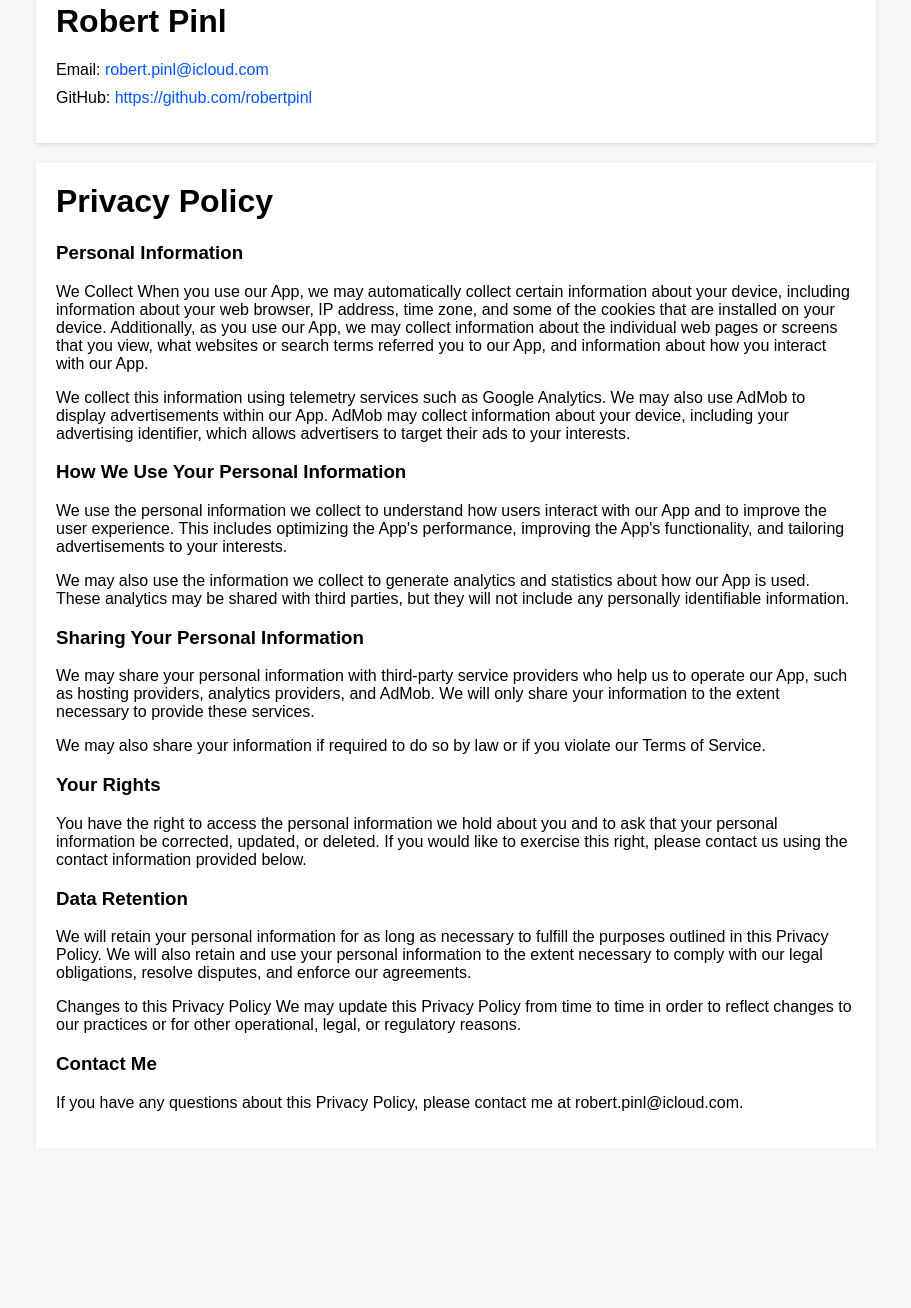
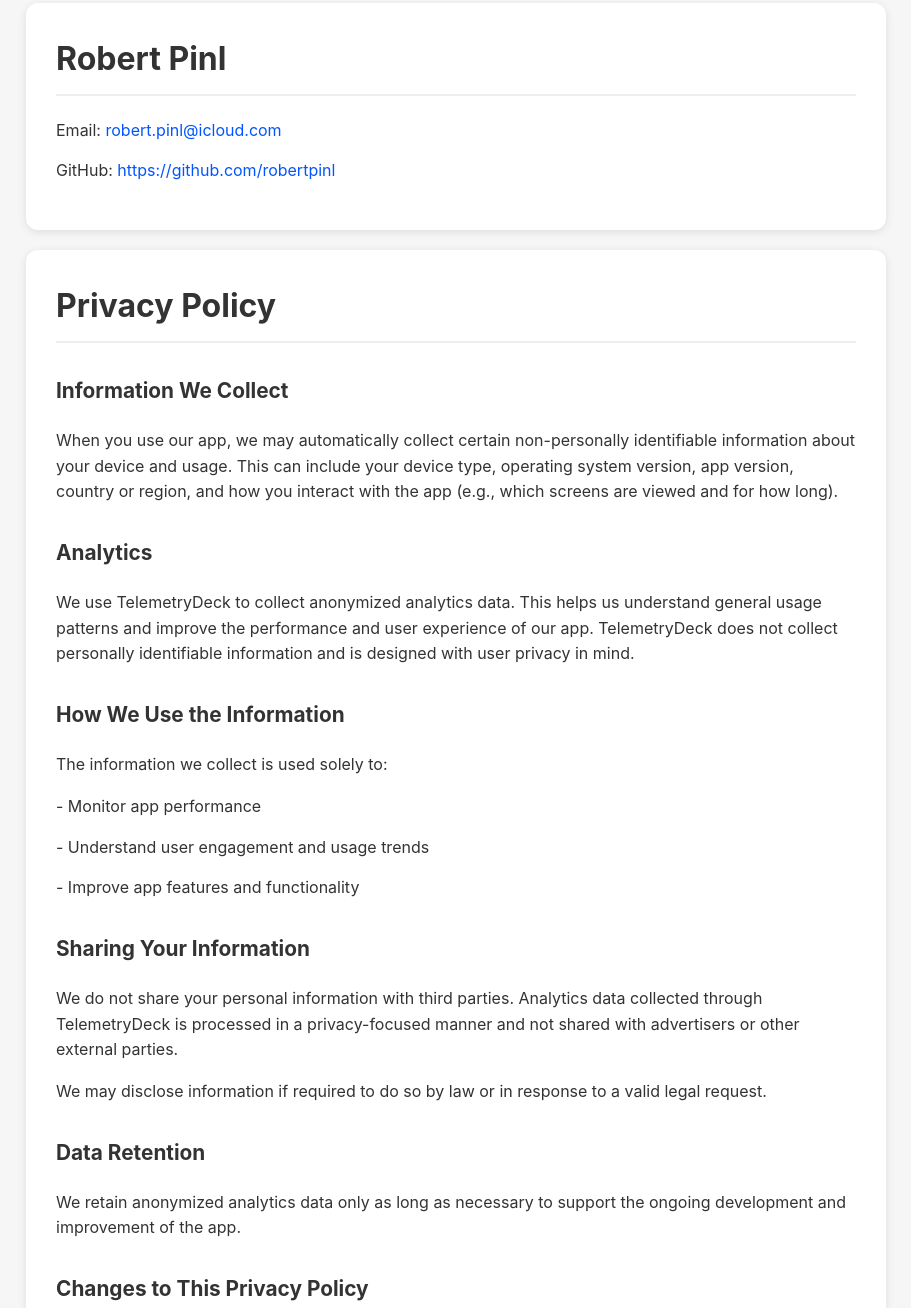
Before and after one commit to robertpinl/robertpinl.github.io, a plain HTML site: page index.html in a window 1280 px wide. Shown: the part 17-1325 px from the top of the page, without its empty margins (184-1095 px from the left). Before the commit the page ends 1165 px from the top, so only its background shows below. Drawn offline with Linux system fonts and the light colour scheme.

Commit message:
Update privacy policy

```diff
--- a/index.html
+++ b/index.html
@@ -1,39 +1,108 @@
 <!DOCTYPE html>
-<html>
+<html lang="en">
   <head>
     <meta charset="UTF-8">
     <meta name="viewport" content="width=device-width, initial-scale=1.0">
-    <title>Swift Developer - Contact Information</title>
+    <title>Robert Pinl - Privacy Policy</title>
     <style>
+      :root {
+        --primary-color: #0055FF;
+        --text-color: #333333;
+        --background-color: #F6F6F6;
+        --container-background: #FFFFFF;
+      }
+
       body {
-        font-family: Arial, sans-serif;
+        font-family: -apple-system, BlinkMacSystemFont, "Segoe UI", Roboto, Helvetica, Arial, sans-serif;
         margin: 0;
-        padding: 0;
-        background-color: #F6F6F6;
+        padding: 20px;
+        background-color: var(--background-color);
+        color: var(--text-color);
+        line-height: 1.6;
       }
+
       .container {
         max-width: 800px;
         margin: 0 auto;
-        padding: 20px;
-        background-color: #FFFFFF;
-        box-shadow: 0 2px 4px rgba(0, 0, 0, 0.1);
+        padding: 30px;
+        background-color: var(--container-background);
+        box-shadow: 0 2px 8px rgba(0, 0, 0, 0.1);
+        border-radius: 12px;
       }
+
       .container + .container {
         margin-top: 20px;
       }
-      h1, h2 {
+
+      h1 {
         margin-top: 0;
+        color: var(--text-color);
+        font-size: 2em;
+        border-bottom: 2px solid #eee;
+        padding-bottom: 10px;
       }
+
+      h3 {
+        color: var(--text-color);
+        margin-top: 1.5em;
+        font-size: 1.3em;
+      }
+
       ul {
         list-style: none;
         padding-left: 0;
       }
+
       li {
-        margin-bottom: 10px;
+        margin-bottom: 15px;
+        display: flex;
+        align-items: center;
       }
+
       a {
-        color: #0055FF;
+        color: var(--primary-color);
         text-decoration: none;
+        transition: color 0.2s ease;
+      }
+
+      a:hover {
+        color: #003cbd;
+        text-decoration: underline;
+      }
+
+      p {
+        margin: 1em 0;
+      }
+
+      /* Contact icons */
+      .contact-icon {
+        width: 20px;
+        height: 20px;
+        margin-right: 10px;
+      }
+
+      /* Dark mode support */
+      @media (prefers-color-scheme: dark) {
+        :root {
+          --text-color: #ffffff;
+          --background-color: #1a1a1a;
+          --container-background: #2d2d2d;
+        }
+
+        .container {
+          box-shadow: 0 2px 8px rgba(0, 0, 0, 0.3);
+        }
+      }
+
+      /* Responsive design */
+      @media (max-width: 600px) {
+        body {
+          padding: 10px;
+        }
+
+        .container {
+          padding: 20px;
+        }
       }
     </style>
   </head>
@@ -41,28 +110,55 @@
     <div class="container">
       <h1>Robert Pinl</h1>
       <ul>
-        <li>Email: <a href="mailto:robert.pinl@icloud.com">robert.pinl@icloud.com</a></li>
-        <li>GitHub: <a href="https://github.com/robertpinl">https://github.com/robertpinl</a></li>
+        <li>Email:&nbsp<a href="mailto:robert.pinl@icloud.com">robert.pinl@icloud.com</a></li>
+        <li>GitHub:&nbsp<a href="https://github.com/robertpinl">https://github.com/robertpinl</a></li>
       </ul>
     </div>
-    <div class="container">
+      <div class="container">
         <h1>Privacy Policy</h1>
-          <h3>Personal Information</h3>
-          <p>We Collect When you use our App, we may automatically collect certain information about your device, including information about your web browser, IP address, time zone, and some of the cookies that are installed on your device. Additionally, as you use our App, we may collect information about the individual web pages or screens that you view, what websites or search terms referred you to our App, and information about how you interact with our App.</p>
-          <p>We collect this information using telemetry services such as Google Analytics. We may also use AdMob to display advertisements within our App. AdMob may collect information about your device, including your advertising identifier, which allows advertisers to target their ads to your interests.</p>
-          <h3>How We Use Your Personal Information</h3>
-          <p>We use the personal information we collect to understand how users interact with our App and to improve the user experience. This includes optimizing the App's performance, improving the App's functionality, and tailoring advertisements to your interests.</p>
-          <p>We may also use the information we collect to generate analytics and statistics about how our App is used. These analytics may be shared with third parties, but they will not include any personally identifiable information.</p>
-          <h3>Sharing Your Personal Information</h3>
-          <p>We may share your personal information with third-party service providers who help us to operate our App, such as hosting providers, analytics providers, and AdMob. We will only share your information to the extent necessary to provide these services.</p>
-          <p>We may also share your information if required to do so by law or if you violate our Terms of Service.</p>
-          <h3>Your Rights</h3>
-          <p>You have the right to access the personal information we hold about you and to ask that your personal information be corrected, updated, or deleted. If you would like to exercise this right, please contact us using the contact information provided below.</p>
-          <h3>Data Retention</h3>
-          <p>We will retain your personal information for as long as necessary to fulfill the purposes outlined in this Privacy Policy. We will also retain and use your personal information to the extent necessary to comply with our legal obligations, resolve disputes, and enforce our agreements.</p>
-          <p>Changes to this Privacy Policy We may update this Privacy Policy from time to time in order to reflect changes to our practices or for other operational, legal, or regulatory reasons.</p>
-          <h3>Contact Me</h3>
-          <p>If you have any questions about this Privacy Policy, please contact me at robert.pinl@icloud.com.</p>
+
+        <h3>Information We Collect</h3>
+        <p>
+          When you use our app, we may automatically collect certain non-personally identifiable information about your device and usage. This can include your device type, operating system version, app version, country or region, and how you interact with the app (e.g., which screens are viewed and for how long).
+        </p>
+
+        <h3>Analytics</h3>
+        <p>
+          We use TelemetryDeck to collect anonymized analytics data. This helps us understand general usage patterns and improve the performance and user experience of our app. TelemetryDeck does not collect personally identifiable information and is designed with user privacy in mind.
+        </p>
+
+        <h3>How We Use the Information</h3>
+        <p>
+          The information we collect is used solely to:
+          <ul>
+            <li>- Monitor app performance</li>
+            <li>- Understand user engagement and usage trends</li>
+            <li>- Improve app features and functionality</li>
+          </ul>
+        </p>
+
+        <h3>Sharing Your Information</h3>
+        <p>
+          We do not share your personal information with third parties. Analytics data collected through TelemetryDeck is processed in a privacy-focused manner and not shared with advertisers or other external parties.
+        </p>
+        <p>
+          We may disclose information if required to do so by law or in response to a valid legal request.
+        </p>
+
+        <h3>Data Retention</h3>
+        <p>
+          We retain anonymized analytics data only as long as necessary to support the ongoing development and improvement of the app.
+        </p>
+
+        <h3>Changes to This Privacy Policy</h3>
+        <p>
+          We may update this Privacy Policy from time to time to reflect changes in our practices, technology, or legal obligations. Updates will be posted within the app or on our website.
+        </p>
+
+        <h3>Contact Us</h3>
+        <p>
+          If you have any questions or concerns about this Privacy Policy, please contact us at <a href="mailto:robert.pinl@icloud.com">robert.pinl@icloud.com</a>.
+        </p>
       </div>
-  </body>
+    </body>
 </html>
```
Also changed, not shown: privacy-policy.html (deleted, +0 -58 lines).
